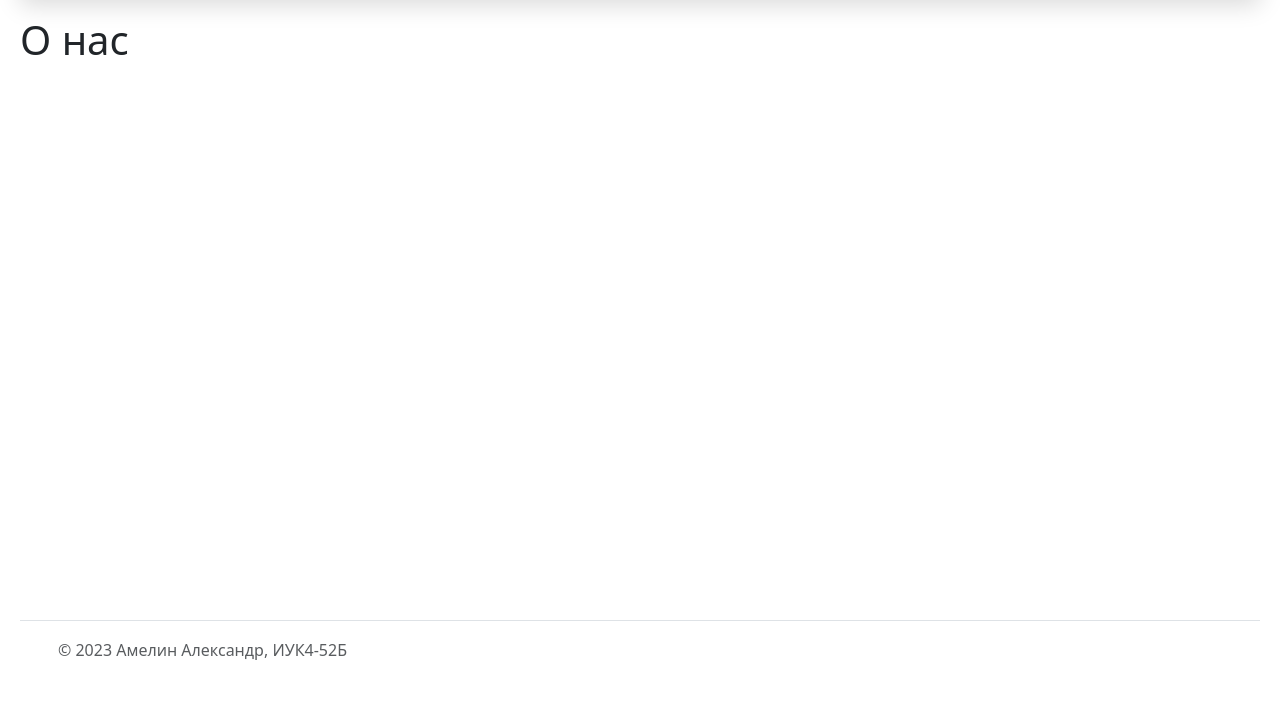
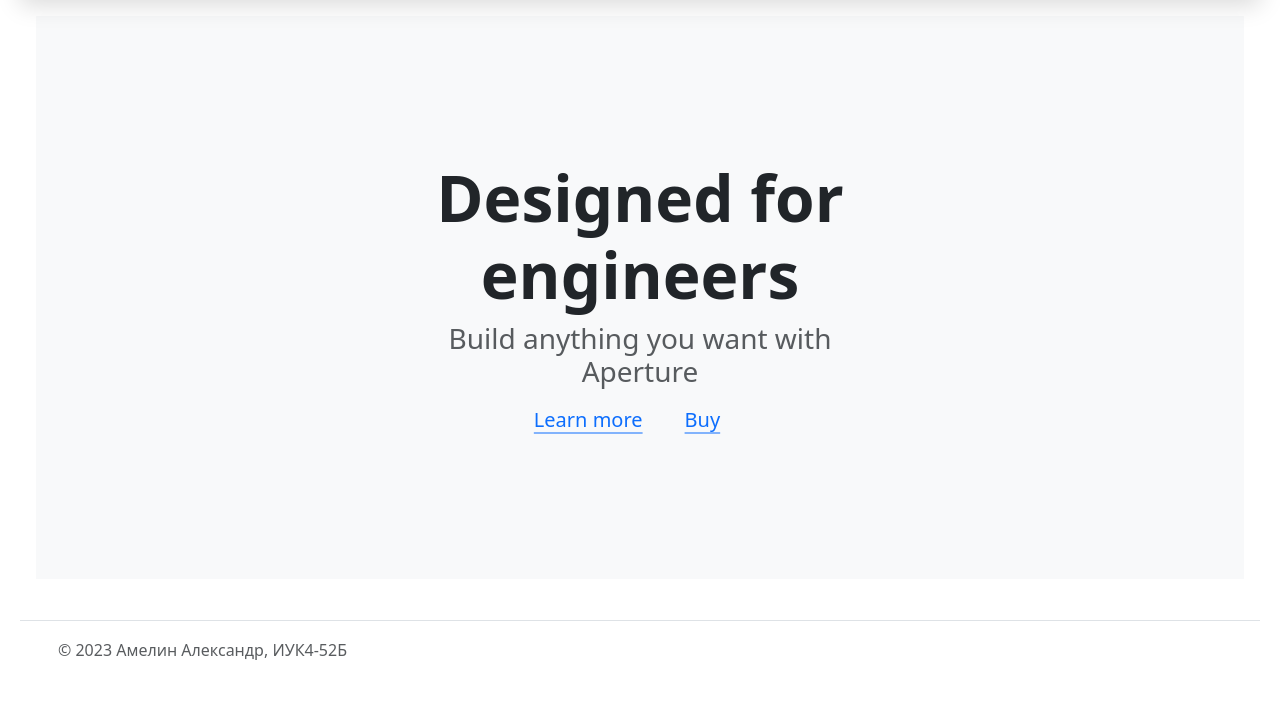
Before and after one commit to NSIST-96/Minigames, a Flask app: page /about in a window 1280 px wide. Shown: the part 93-816 px from the top of the page. Run offline with Flask 3, Linux system fonts and the light colour scheme.

Commit message:
Add html about page

```diff
--- a/templates/base.html
+++ b/templates/base.html
@@ -7,6 +7,9 @@
     <link rel="stylesheet" href="{{ url_for('static', filename='css/base.css') }}"> <!--jinja -->
     <link href="https://cdn.jsdelivr.net/npm/bootstrap@5.3.2/dist/css/bootstrap.min.css" rel="stylesheet"
         integrity="sha384-T3c6CoIi6uLrA9TneNEoa7RxnatzjcDSCmG1MXxSR1GAsXEV/Dwwykc2MPK8M2HN" crossorigin="anonymous">
+    <script src="https://cdn.jsdelivr.net/npm/bootstrap@5.3.2/dist/js/bootstrap.bundle.min.js"
+        integrity="sha384-C6RzsynM9kWDrMNeT87bh95OGNyZPhcTNXj1NW7RuBCsyN/o0jlpcV8Qyq46cDfL"
+        crossorigin="anonymous"></script>
     <title>Миниигры:{% block title %} {% endblock title %}</title>
 </head>
 
@@ -22,7 +25,8 @@
                     </a>
 
                     <ul class="nav col-12 col-lg-auto me-lg-auto mb-2 justify-content-center mb-md-0">
-                        <li><a href="{{ url_for('home')}}" class="nav-link px-2 link-secondary">Домашняя страница</a></li>
+                        <li><a href="{{ url_for('home')}}" class="nav-link px-2 link-secondary">Домашняя страница</a>
+                        </li>
                         <li><a href="{{ url_for('games')}}" class="nav-link px-2 link-body-emphasis">Игры</a></li>
                         <li><a href="{{ url_for('about')}}" class="nav-link px-2 link-body-emphasis">О нас</a></li>
                     </ul>
--- a/templates/menu/about.html
+++ b/templates/menu/about.html
@@ -1,5 +1,26 @@
 {% extends 'base.html' %}
 {% block title %} О сайте {% endblock title %}
 {% block content%}
-<h1>О нас</h1>
+<div class="position-relative overflow-hidden p-3 p-md-5 m-md-3 text-center bg-body-tertiary">
+    <div class="col-md-6 p-lg-5 mx-auto my-5">
+        <h1 class="display-3 fw-bold">Designed for engineers</h1>
+        <h3 class="fw-normal text-muted mb-3">Build anything you want with Aperture</h3>
+        <div class="d-flex gap-3 justify-content-center lead fw-normal">
+            <a class="icon-link" href="#">
+                Learn more
+                <svg class="bi">
+                    <use xlink:href="#chevron-right"></use>
+                </svg>
+            </a>
+            <a class="icon-link" href="#">
+                Buy
+                <svg class="bi">
+                    <use xlink:href="#chevron-right"></use>
+                </svg>
+            </a>
+        </div>
+    </div>
+    <div class="product-device shadow-sm d-none d-md-block"></div>
+    <div class="product-device product-device-2 shadow-sm d-none d-md-block"></div>
+</div>
 {% endblock content %}
```
